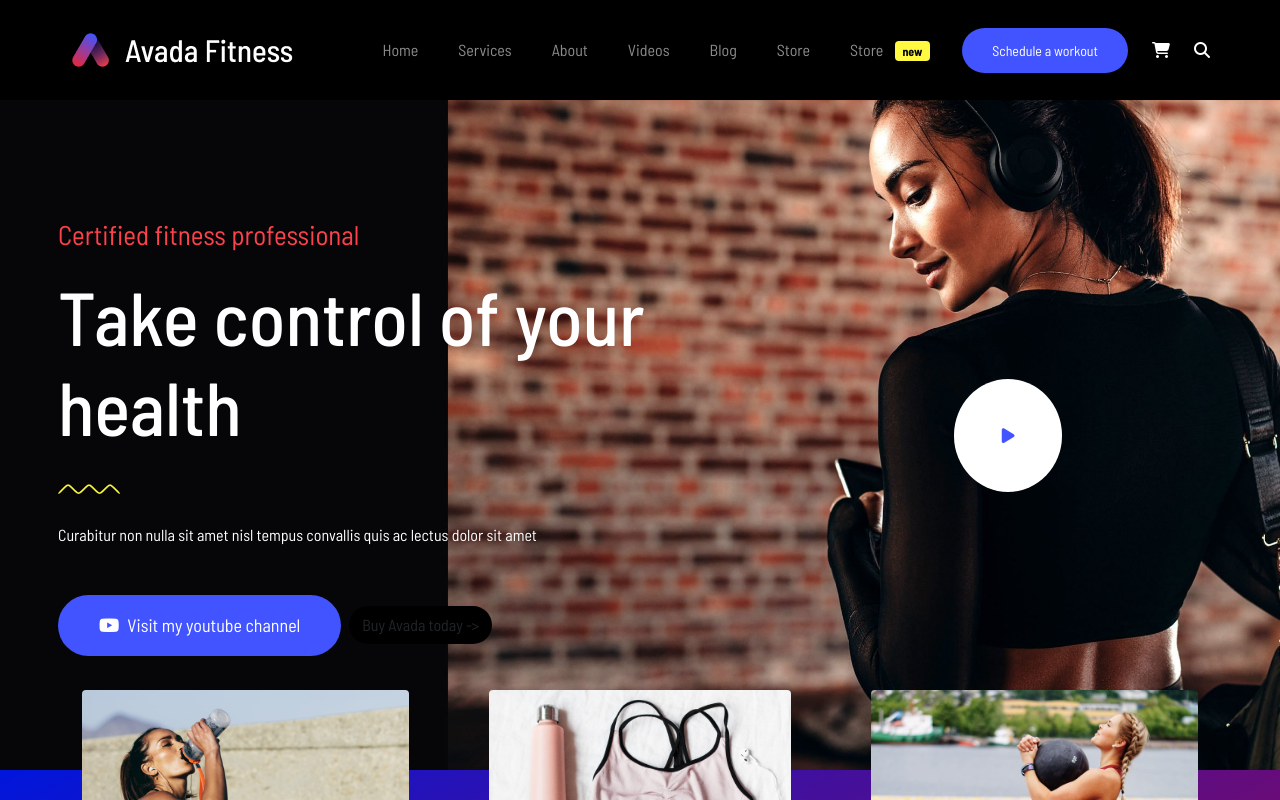
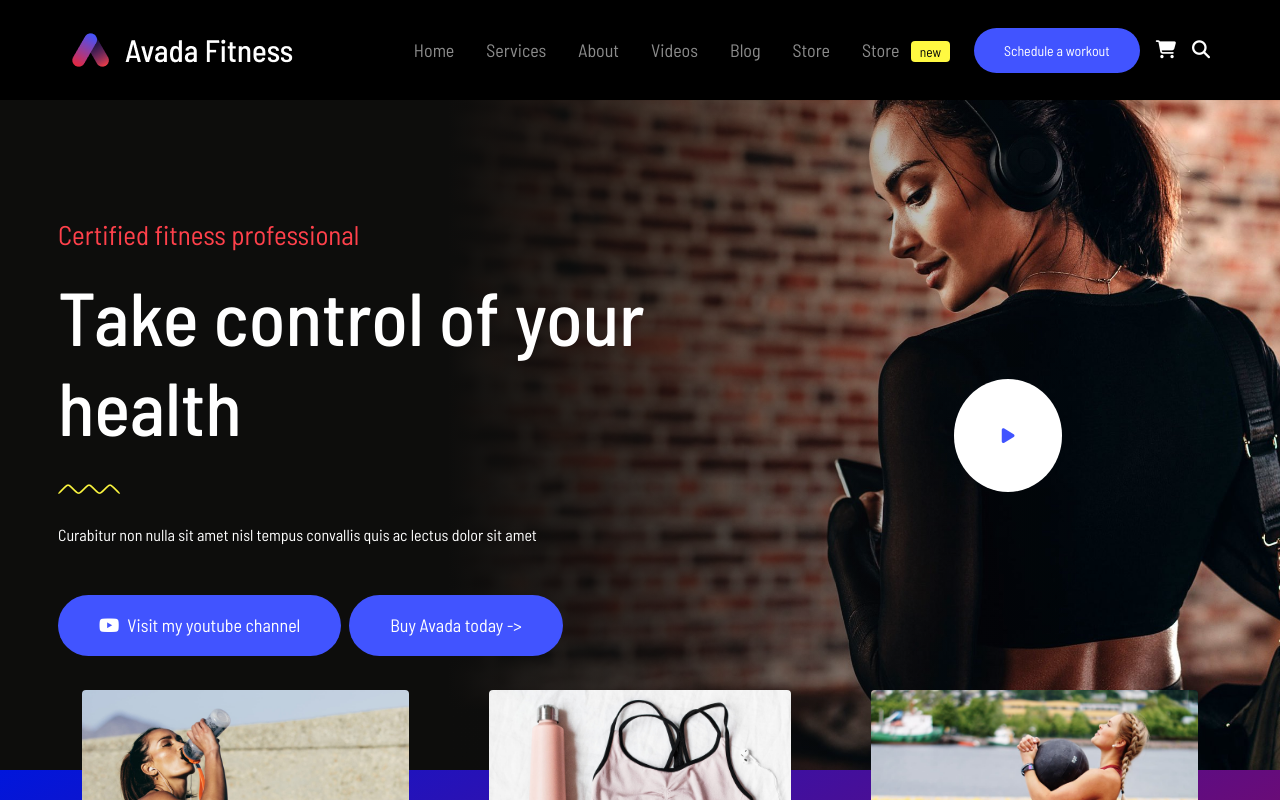
Before and after one commit to emanuele-pogliari/proj-html-vuejs, a Vue app: page / in a window 1280 px wide. Shown: the top 800 px of the page. Built offline with nearby package versions, Linux system fonts and the light colour scheme.

Commit message:
separator imgs loaded and testimonial section fixed

```diff
--- a/src/components/AppHeader.vue
+++ b/src/components/AppHeader.vue
@@ -20,12 +20,12 @@ export default{
 <template>
 <nav class="navbar navbar-expand-lg bg-black" data-bs-theme="dark">
   <div class="container p-0">
-    <a class="navbar-brand" href="#"><img src="/public/images/logo.png" alt=""></a>
+    <a class="navbar-brand" href="#"><img src="/images/logo.png" alt=""></a>
     <button class="navbar-toggler" type="button" data-bs-toggle="collapse" data-bs-target="#navbarSupportedContent" aria-controls="navbarSupportedContent" aria-expanded="false" aria-label="Toggle navigation">
       <span class="navbar-toggler-icon"></span>
     </button>
     <div class="collapse navbar-collapse justify-content-end" id="navbarSupportedContent">
-      <ul class="navbar-nav mb-2 mb-lg-0 d-flex gap-4 align-items-center">
+      <ul class="navbar-nav mb-2 mb-lg-0 d-flex gap-3 align-items-center">
         <AppNavLinks v-for="link in store.navLinks" :links="link"></AppNavLinks>
         <li class="nav-item">
           <a class="nav-link" href="#">Store <span class="badge ms-2 rounded-1 py-1 ">new</span></a>
@@ -46,11 +46,11 @@ export default{
         <p class="text-1">Certified fitness professional</p>
         <h2 class="text-2 mb-4">Take control of your health</h2>
         <div class="mb-4 col-1">
-          <img class="img-fluid" src="/public/images/separator-yellow.png" alt="">
+          <img class="img-fluid" src="/images/separator-yellow.png" alt="">
         </div>
           <p class="mb-5">Curabitur non nulla sit amet nisl tempus convallis quis ac lectus dolor sit amet</p>
-        <button class="btn my-btn rounded-pill me-2"><i class="me-2 fa-brands fa-youtube"></i>Visit my youtube channel</button>
-        <button class="btn bg-black rounded-pill">Buy Avada today -></button>
+        <button class="btn my-btn yt-btn rounded-pill me-2"><i class="me-2 fa-brands fa-youtube"></i>Visit my youtube channel</button>
+        <button class="btn my-btn buy-btn rounded-pill">Buy Avada today -></button>
       </div>
       <div class="right col-4 text-center h-100 text-white">
         <i class="play-btn-big fa-solid fa-play p-5 rounded-circle bg-white"></i>
@@ -63,23 +63,36 @@ export default{
 @use '/src/styles/variables.scss' as *;
 .navbar{
     height: 100px;
+
+    ul{
+      font-size:18px;
+    }
+
     .badge{
       background-color: $color6;
       color: $color1;
+      font-weight: 400;
     }
     .btn-nav{
       font-size:14px;
       padding: 13px 29px;
       line-height: 17px;
       background-color: $color4;
+      &:hover{
+        background-color: $color5;
+      }
+    }
+
+    .yt-btn:hover{
+      background-color: $color5;
     }
 
 }
 .jumbotron{
-  background-image: url(/public/images/slider82x-scaled.jpg);
     width: 100%;
     height: 670px;
     background-size: cover;
+    background-image: linear-gradient(to right, #0d0d0c 35%, transparent 85%), url(/public/images/slider82x-scaled.jpg);;
 
 
 
@@ -98,4 +111,6 @@ export default{
 
   }
 
+
+
 </style>
--- a/src/components/AppLinks.vue
+++ b/src/components/AppLinks.vue
@@ -12,6 +12,9 @@ export default{
             <div class="img-box ">
                 <img class="w-50" src="/public/images/sponsor-1-2x.png" alt="">
             </div>
+            <div class="mb-4">
+                <img class="img-fluid mx-auto" src="/images/separator-blue.png" alt="">
+            </div>
             <p>Tristique aliquam in nullam habitasse nunc, amet vel consectetur. Nulla in suspendisse dolor, aliquet.</p>
             <a href="">Visit Yoga Studio</a>
 
@@ -20,6 +23,9 @@ export default{
             <div class="img-box ">
                 <img class="w-50" src="/public/images/sponsor-2-2x.png" alt="">
             </div>
+            <div class="mb-4">
+                <img class="img-fluid mx-auto" src="/images/separator-blue.png" alt="">
+            </div>
             <p>Feugiat etiam dui mauris pharetra mauris sed pharetra. Convallis sapien ornare cras faucibus nulla porta dui a.</p>
             <a href="">Join Fitness Center</a>
         </div>
@@ -27,12 +33,18 @@ export default{
             <div class="img-box">
                 <img class="w-50" src="/public/images/sponsor-3-2x.png" alt="">
             </div>
+            <div class="mb-4">
+                <img class="img-fluid mx-auto" src="/images/separator-blue.png" alt="">
+            </div>
             <p>Nisl at quam adipiscing montes, nec, adipiscing commodo aliquam tincidunt. Ligula in habitant et sagittis imperdiet.</p>
             <a href="">Join Fitness Center</a>
         </div>
         <div class="single-link text-center">
             <div class="img-box">
                 <img class="w-50" src="/public/images/sponsor-4-2x.png" alt="">
+            </div>
+            <div class="mb-4">
+                <img class="img-fluid mx-auto" src="/images/separator-blue.png" alt="">
             </div>
             <p>Proin in viverra maecenas et mattis ut nibh enim. Gravida ultricies mi porta lacus. Et posuere velit sed nec eleifend.</p>
             <a href="">Visit Power Gym</a>
--- a/src/components/AppTestimonial.vue
+++ b/src/components/AppTestimonial.vue
@@ -12,10 +12,8 @@ export default{
     <div class="row w-100 h-100 p-5 text-center">
       <div class="left col-6 m-auto bg-white h-100 bg-transparent text-white">
         <p>"I've failed over and over again in my life. And that is why I succeed."</p>
-        <div class="">
-          <i class="fa-solid fa-chevron-up"></i>
-          <i class="fa-solid fa-chevron-up"></i>
-          <i class="fa-solid fa-chevron-up"></i>
+        <div class="mb-4 col-2">
+          <img class="img-fluid" src="/images/separator-yellow.png" alt="">
         </div>
           <p>Arcu auctor gravida nisl, congue sit nisi tincidunt eget proin. In lacinia lacus donec sed massa in ipsum eros, tristique. Gravida suspendisse etiam in iaculis</p>
         <button class="btn btn-primary">Buy Avada today -></button>
```
Also changed, not shown: public/images/separator-blue.png (added), public/images/separator-white.png (added).
